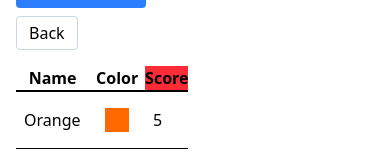
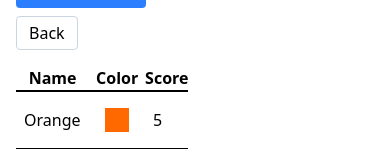
Before and after one commit to chee86j/Python_Practice, a React app in the folder JavaScript Practice/Projects/Project6NavBarReactRouter/comps/: page /table in a window 390 px wide. Shown: the part 264-420 px from the top of the page. Built offline with nearby package versions, Linux system fonts and the light colour scheme; the HTML template or start-up script is replaced by a standard one.

Commit message:
partial SortableTable

```diff
--- /dev/null
+++ b/JavaScript Practice/Projects/Project6NavBarReactRouter/comps/src/components/SortableTable.js
@@ -0,0 +1,20 @@
+import Table from './Table'
+
+function SortableTable(props) {
+    const { config } = props
+
+    const updatedConfig = config.map((column) => {
+        if (!column.sortValue) {
+            return column
+        }
+
+        return {
+            ...column,
+            header: () => <th>{column.label} IS SORTABLE</th>
+        }
+    })
+
+    return <Table {...props} />
+}
+
+export default SortableTable
--- a/JavaScript Practice/Projects/Project6NavBarReactRouter/comps/src/pages/TablePage.js
+++ b/JavaScript Practice/Projects/Project6NavBarReactRouter/comps/src/pages/TablePage.js
@@ -1,5 +1,5 @@
 import Table from '../components/Table'
-
+import SortableTable from '../components/SortableTable'
 /* TablePage provides row data plus a column config object to the reusable Table component.
    Each config item defines a label, a render function for cell content, and an optional custom header.
    keyFn returns a stable unique value for each row so React can track row updates correctly.
@@ -21,7 +21,8 @@
   const config = [
     {
         label: 'Name',
-        render: (fruit) => fruit.name
+        render: (fruit) => fruit.name,
+        sortValue: (fruit) => fruit.name
      },
     {
         label: 'Color',
@@ -30,7 +31,7 @@
     {
         label: 'Score',
         render: (fruit) => fruit.score,
-        header: () => <th className="bg-red-500">Score</th>,
+        sortValue: (fruit) => fruit.score
     },
   ]
 
@@ -40,7 +41,7 @@
 
   return (
     <div>
-        <Table data={data} config={config} keyFn={keyFn} />
+        <SortableTable data={data} config={config} keyFn={keyFn} />
     </div>
     )
 }
```
Also changed, not shown: 1 other file (tests, documents, lock files or other folders).
